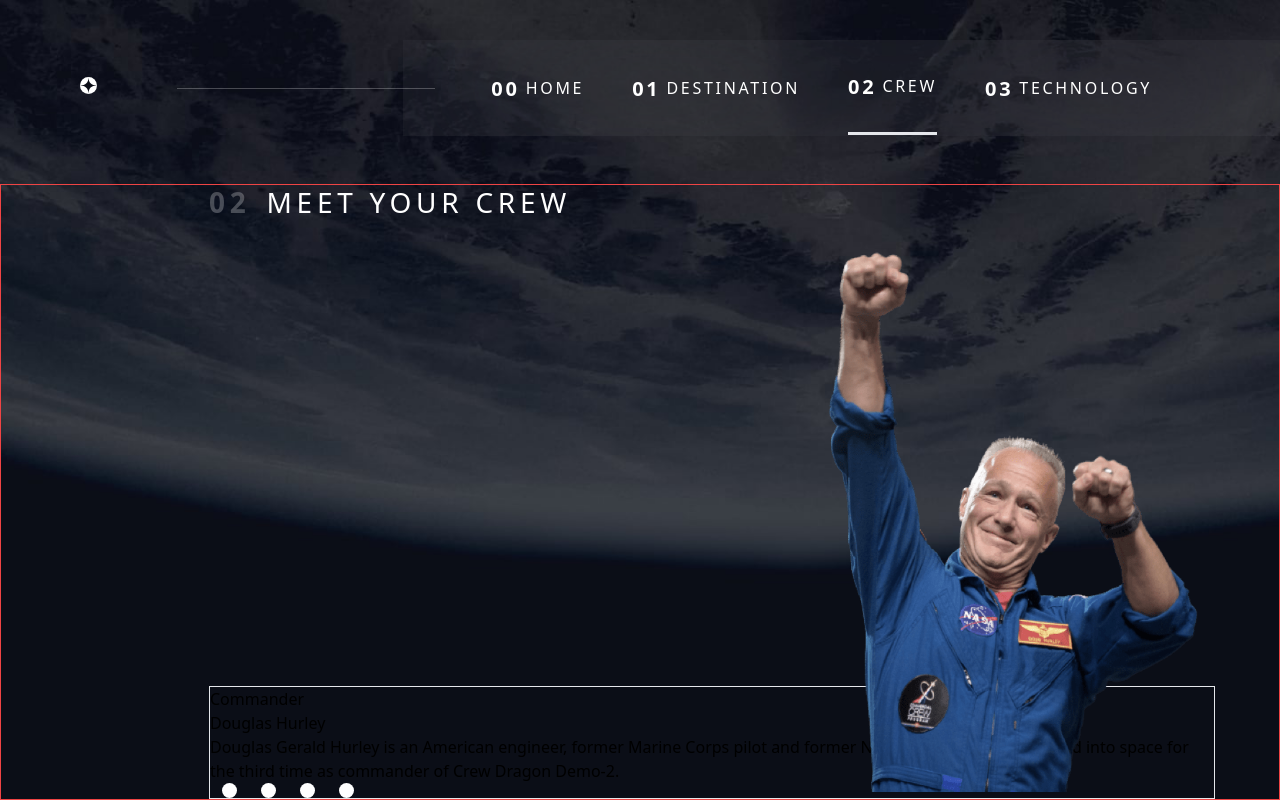
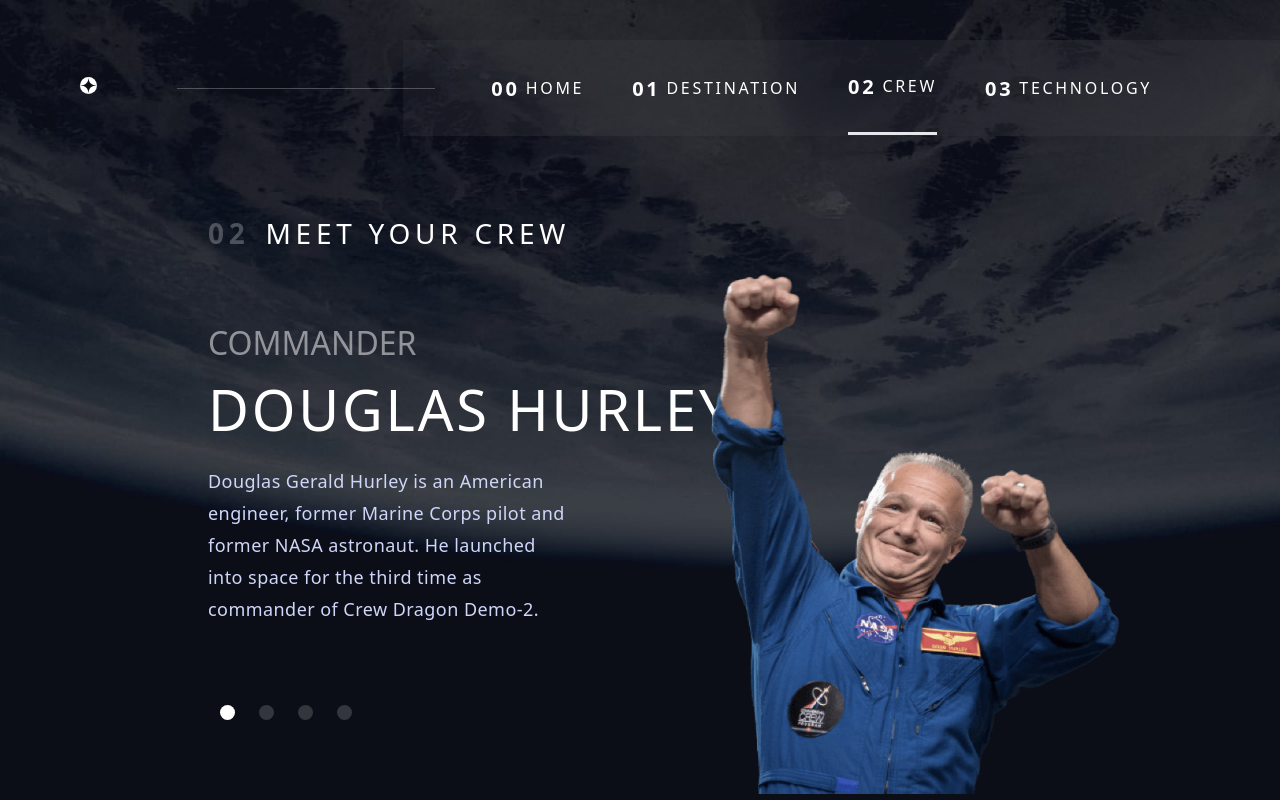
Before and after one commit to Mutesa-Cedric/spacity, a Next.js app: page /crew in a window 1280 px wide. Built offline with nearby package versions, Linux system fonts and the light colour scheme.

Commit message:
finished crew page basics

```diff
--- a/components/crew-component.tsx
+++ b/components/crew-component.tsx
@@ -12,15 +12,15 @@
     const crew = data.crew.find(crew => crew.name === currentCrew)
     return (
         <div>
-            <div className='flex relative justify-between items-center w-full h-auto border'>
+            <div className='flex relative justify-between items-center pb-20 w-auto h-auto'>
                 <div className='flex flex-col justify-between'>
-                    <p>{crew?.role}</p>
-                    <p>{crew?.name}</p>
-                    <p>{crew?.bio}</p>
+                    <p  className='font-light text-[32px] leading-9 uppercase text-white opacity-50 pb-4'>{crew?.role}</p>
+                    <p className='text-white leading-[64px] font-light text-[56px] uppercase tracking-wider'>{crew?.name}</p>
+                    <p className='text-[#D0D6F9] leading-8 text-[18px] font-light pt-6 pb-20 w-[36%] tracking-wide'>{crew?.bio}</p>
                     <CrewNav updateCrew={updateCrew} currentCrew={currentCrew} />
                 </div>
-                <div className='absolute bottom-0 right-4 z-' >
-                    <Image src={crew!.images.png} width={370} height={540} />
+                <div className='absolute bottom-0 right-24 z-20' >
+                    <Image src={crew!.images.png} width={410} height={520} />
                 </div>
             </div>
         </div>
--- a/components/crew-nav.tsx
+++ b/components/crew-nav.tsx
@@ -1,18 +1,30 @@
 import React from 'react'
 
-interface Props{
-    currentCrew:string;
-    updateCrew:(crew:string)=>void;
+interface Props {
+    currentCrew: string;
+    updateCrew: (crew: string) => void;
 }
-function CrewNav({currentCrew,updateCrew}:Props) {
-  return (
-    <div className='flex'>
-        <div className='mx-3 w-[15px] h-[15px] bg-white mix-blend-normal rounded-[50%]'></div>
-        <div className='mx-3 w-[15px] h-[15px] bg-white mix-blend-normal rounded-[50%]'></div>
-        <div className='mx-3 w-[15px] h-[15px] bg-white mix-blend-normal rounded-[50%]'></div>
-        <div className='mx-3 w-[15px] h-[15px] bg-white mix-blend-normal rounded-[50%]'></div>
-    </div>
-  )
+function CrewNav({ currentCrew, updateCrew }: Props) {
+    return (
+        <div className='flex'>
+            <div className='cursor-pointer mx-3 w-[15px] h-[15px]  mix-blend-normal rounded-[50%]'
+                style={{ backgroundColor: `${currentCrew === "Douglas Hurley" ? "white" : "rgb(255,255,255,.17)"}` }}
+                onClick={updateCrew.bind(null,"Douglas Hurley")}
+            ></div>
+            <div className='cursor-pointer mx-3 w-[15px] h-[15px]  mix-blend-normal rounded-[50%]'
+                style={{ backgroundColor: `${currentCrew === "Mark Shuttleworth" ? "white" : "rgb(255,255,255,.17)"}` }}
+                onClick={updateCrew.bind(null,"Mark Shuttleworth")}
+            ></div>
+            <div className='cursor-pointer mx-3 w-[15px] h-[15px]  mix-blend-normal rounded-[50%]'
+                style={{ backgroundColor: `${currentCrew === "Victor Glover" ? "white" : "rgb(255,255,255,.17)"}` }}
+                onClick={updateCrew.bind(null,"Victor Glover")}
+            ></div>
+            <div className='cursor-pointer mx-3 w-[15px] h-[15px]  mix-blend-normal rounded-[50%]'
+                style={{ backgroundColor: `${currentCrew === "Anousheh Ansari" ? "white" : "rgb(255,255,255,.17)"}` }}
+                onClick={updateCrew.bind(null,"Anousheh Ansari")}
+            ></div>
+        </div>
+    )
 }
 
 export default CrewNav
--- a/pages/crew.tsx
+++ b/pages/crew.tsx
@@ -14,7 +14,6 @@
     // console.log("changing on destination click");
   }
 
-
   return (
     <div>
       <Head>
@@ -24,7 +23,7 @@
       <Navbar currentPage='crew' />
       <main className="flex relative w-screen h-screen flex-col  bg-center bg-cover bg-no-repeat"
         style={{ backgroundImage: 'url(/assets/crew/background-crew-desktop.jpg)' }}>
-        <div className="absolute top-[23%] pl-52 pr-16 w-full h-[77%] border border-red-500 flex flex-col justify-between px-50">
+        <div className="absolute top-[23%] pl-52 pt-8 pr-16 w-full h-[77%]  flex flex-col justify-between px-50">
           <div className='flex items-center'>
             <span className='text-white opacity-25 font-bold text-[28px] leading-[34px] tracking-[4.725px] mr-4'>02</span>
             <span className='font-light text-[28px] leading-[34px] tracking-[4.725px] text-white uppercase'>Meet your crew</span>
```
